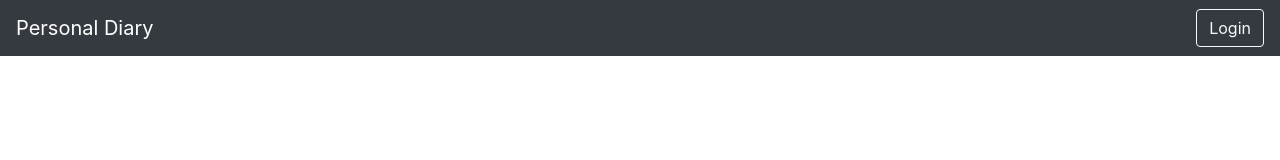
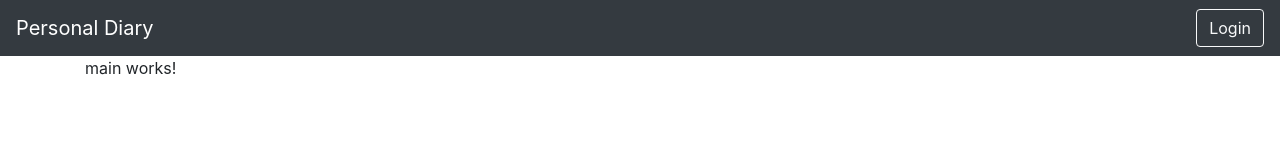
Before and after one commit to mazid1/personal-diary-client, an Angular app: page / in a window 1280 px wide. Shown: the top 160 px of the page. Built offline with nearby package versions, Linux system fonts and the light colour scheme.

Commit message:
Main component added

```diff
--- a/src/app/app.component.html
+++ b/src/app/app.component.html
@@ -1,2 +1,2 @@
 <app-navbar></app-navbar>
-<router-outlet></router-outlet>
+<app-main></app-main>
--- a/src/app/app.module.ts
+++ b/src/app/app.module.ts
@@ -4,11 +4,13 @@
 import { AppRoutingModule } from './app-routing.module';
 import { AppComponent } from './app.component';
 import { NavbarComponent } from './components/navbar/navbar.component';
+import { MainComponent } from './components/main/main.component';
 
 @NgModule({
   declarations: [
     AppComponent,
-    NavbarComponent
+    NavbarComponent,
+    MainComponent
   ],
   imports: [
     BrowserModule,
--- /dev/null
+++ b/src/app/components/main/main.component.html
@@ -0,0 +1,4 @@
+<section class="container">
+  main works!
+</section>
+<router-outlet></router-outlet>
--- /dev/null
+++ b/src/app/components/main/main.component.ts
@@ -0,0 +1,15 @@
+import { Component, OnInit } from '@angular/core';
+
+@Component({
+  selector: 'app-main',
+  templateUrl: './main.component.html',
+  styleUrls: ['./main.component.css']
+})
+export class MainComponent implements OnInit {
+
+  constructor() { }
+
+  ngOnInit() {
+  }
+
+}
```
Also changed, not shown: src/app/components/main/main.component.css (added), 1 other file (tests, documents, lock files or other folders).
